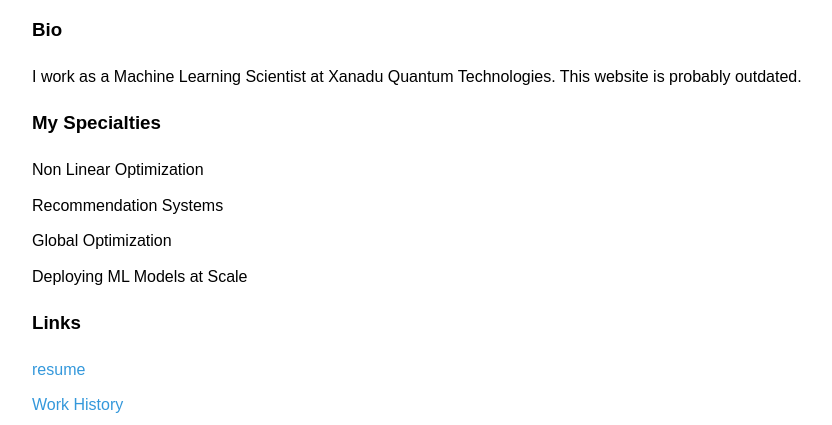
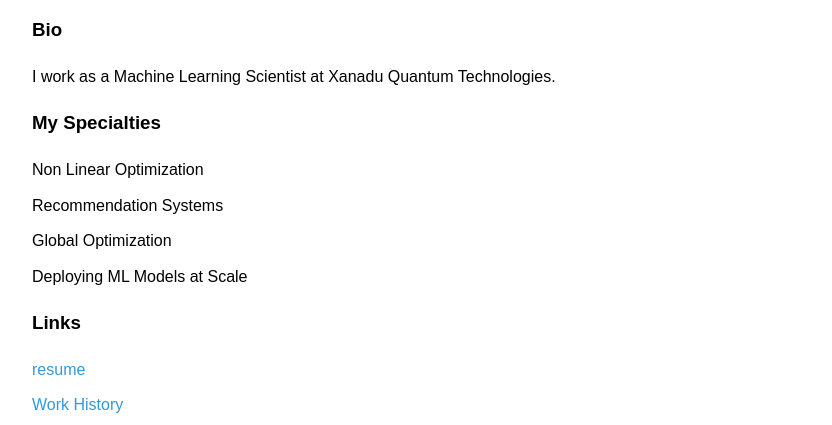
Before and after one commit to parkji30/parkji30.github.io, a plain HTML site: page index.html in a window 1280 px wide. Shown: the part 325-750 px from the top of the page, without its empty margins (208-1040 px from the left). Drawn offline with Linux system fonts and the light colour scheme.

Commit message:
update website

```diff
--- a/index.html
+++ b/index.html
@@ -16,7 +16,7 @@
             <section>
                 <h3>Bio</h3>
                 <ul>
-                    I work as a Machine Learning Scientist at Xanadu Quantum Technologies. This website is probably outdated.
+                    I work as a Machine Learning Scientist at Xanadu Quantum Technologies.
                 </ul>
             </section>
             <section>
```
